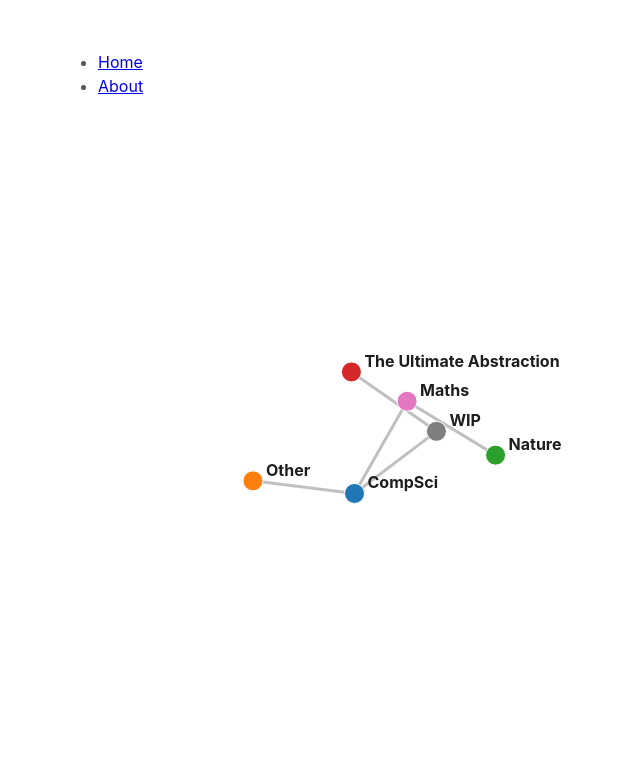
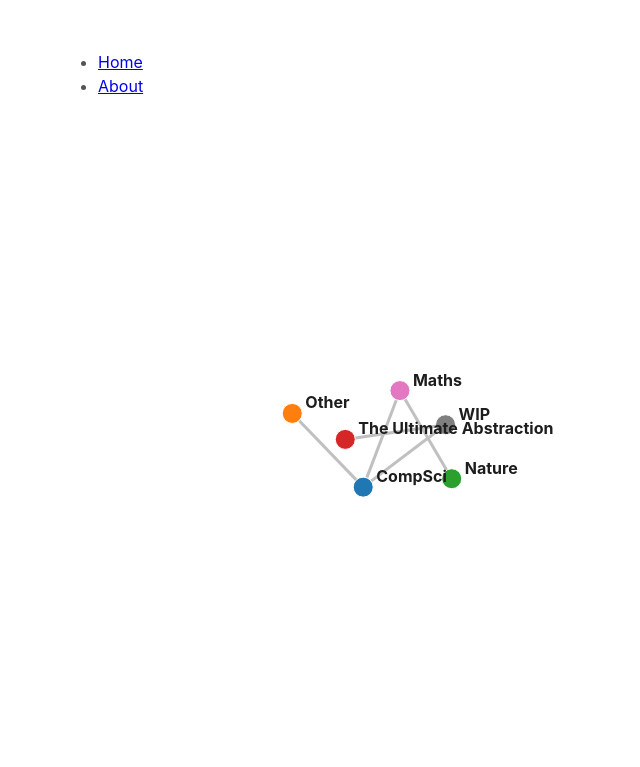
Before and after one commit to zslade/my-first-gatsby-site, a Gatsby site: page / in a window 1280 px wide. Shown: the whole page, without its empty margins (257-897 px from the left). Built offline with nearby package versions, Linux system fonts and the light colour scheme; Gatsby itself is replaced by a stand-in of ours.

Commit message:
tweak simulation

```diff
--- a/src/components/graph.js
+++ b/src/components/graph.js
@@ -57,13 +57,13 @@ const Graph = ({ nodes, links }) => {
       });
 
     const simulation = d3.forceSimulation()
-      .force('charge', d3.forceManyBody().strength(-70))
+      .force('charge', d3.forceManyBody().strength(-40))
       .force('center', d3.forceCenter())
       .force("link", d3.forceLink().id(d => d.id).distance(100))
       .on('tick', ticked);
 
       // Increase the initial alpha value to make the simulation more active at the beginning
-      simulation.alpha(1.5).restart();
+      // simulation.alpha(2.8).restart();
 
     function ticked() {
       link.attr("x1", d => d.source.x)
@@ -79,7 +79,7 @@ const Graph = ({ nodes, links }) => {
     }
 
     function dragstarted(event, d) {
-      if (!event.active) simulation.alphaTarget(0.1).restart();
+      if (!event.active) simulation.alphaTarget(0.3).restart();
       d.fx = d.x;
       d.fy = d.y;
     }
@@ -90,7 +90,7 @@ const Graph = ({ nodes, links }) => {
     }
 
     function dragended(event, d) {
-      if (!event.active) simulation.alphaTarget(0.3);
+      if (!event.active) simulation.alphaTarget(0.1);
       d.fx = null;
       d.fy = null;
     }
```
